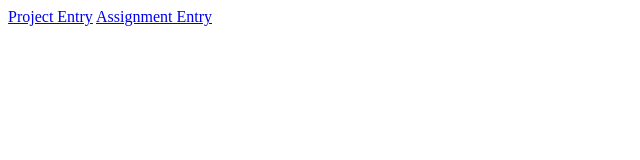
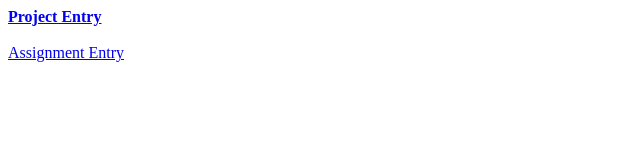
Before and after one commit to NKLucas/CS5610Spring2016, a website: page public/index.html in a window 1280 px wide. Shown: the whole page, without its empty margins (0-640 px from the left). Drawn offline with Linux system fonts and the light colour scheme.

Commit message:
some change

```diff
--- a/public/index.html
+++ b/public/index.html
@@ -8,7 +8,10 @@
 </head>
 <body>
 
-<a href="Project/index.html"> Project Entry</a>
+<a href="Project/index.html"> <b>Project Entry </b> </a>
+
+<br> <br>
+
 <a href="Assignment/index.html"> Assignment Entry</a>
 
 </body>
```
